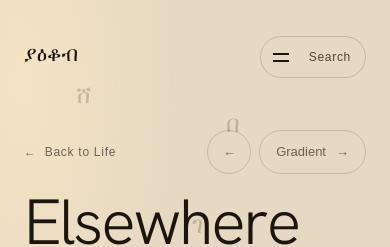
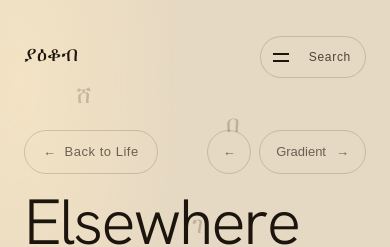
Before and after one commit to ygetu22/yakobgetu-portfolio, a Next.js app: page /projects/elsewhere in a window 390 px wide. Shown: the top 247 px of the page. Built offline with nearby package versions, Linux system fonts and the light colour scheme; a web font is replaced by a local one.

Commit message:
fix: bigger back link and titles that fit small phones

```diff
--- a/src/styles/site.css
+++ b/src/styles/site.css
@@ -72,17 +72,29 @@ kbd {
   letter-spacing: -0.035em;
 }
 
+/* On the narrowest phones a long title ("Elsewhere") would break in the middle of the word. */
+@media (max-width: 380px) {
+  .page-title { font-size: 14vw; }
+}
+
+/* A pill at least 44 px tall, so it is easy to hit with a thumb. */
 .back-link {
   display: inline-flex;
+  align-items: center;
   gap: 8px;
-  font-size: 12px;
-  letter-spacing: 0.06em;
+  min-height: 44px;
+  padding: 0 18px;
+  border: 1px solid var(--edge);
+  border-radius: 999px;
+  font-size: 13px;
+  letter-spacing: 0.04em;
   color: var(--soft);
-  transition: color 0.2s, gap 0.3s var(--ease-out);
+  transition: color 0.2s, gap 0.3s var(--ease-out), background-color 0.2s;
 }
 
 .back-link:hover {
   color: var(--foreground);
+  background: color-mix(in srgb, var(--foreground) 7%, transparent);
   gap: 14px;
 }
 
```
